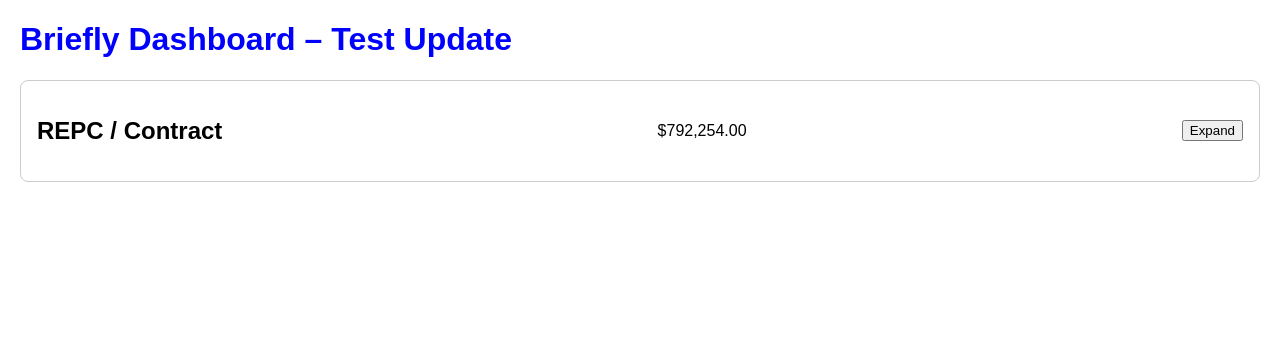
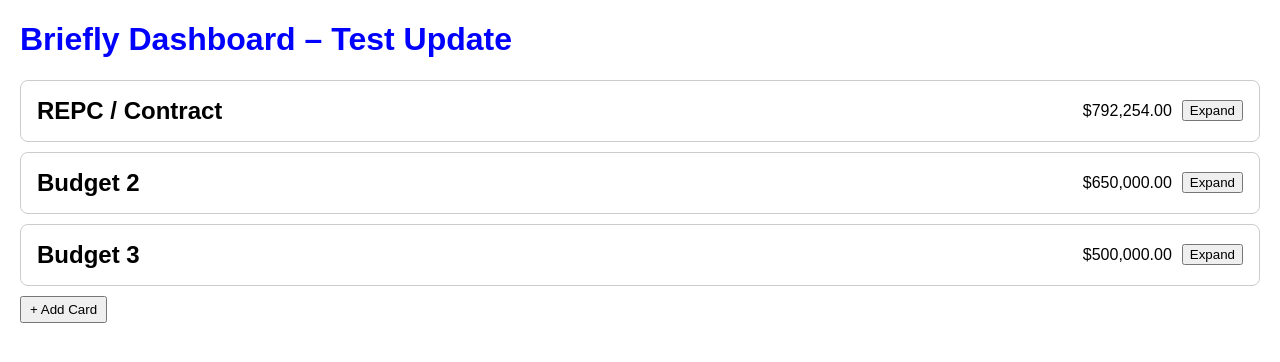
Before and after one commit to bbbr8/test1234, a plain HTML site: page index.html in a window 1280 px wide. Drawn offline with Linux system fonts and the light colour scheme.

Commit message:
feat: add persistent dashboard cards

```diff
--- a/index.html
+++ b/index.html
@@ -7,34 +7,132 @@
   <style>
     body { font-family: Arial, sans-serif; margin: 20px; }
     h1 { color: blue; }
+    #cards { margin-bottom: 10px; }
     .card { border: 1px solid #ccc; border-radius: 8px; padding: 16px; margin-bottom: 10px; }
-    .header { display: flex; justify-content: space-between; align-items: center; }
+    .header { display: flex; align-items: center; }
+    .header h2 { margin: 0; }
+    .header .total { margin-left: auto; margin-right: 10px; }
     .toggles { margin-top: 10px; }
+    #add-card { padding: 4px 8px; }
   </style>
 </head>
 <body>
   <h1>Briefly Dashboard – Test Update</h1>
-
-  <div class="card">
-    <div class="header">
-      <h2>REPC / Contract</h2>
-      <span>$792,254.00</span>
-      <button onclick="toggleDetails(this)">Expand</button>
-    </div>
-    <div class="toggles" style="display:none;">
-      <label><input type="checkbox" checked> Construction</label><br>
-      <label><input type="checkbox" checked> Contingency</label><br>
-      <label><input type="checkbox"> Land</label>
-    </div>
-  </div>
+  <section id="dashboard">
+    <div id="cards"></div>
+    <button id="add-card">+ Add Card</button>
+  </section>
 
   <script>
-    function toggleDetails(button) {
-      const toggles = button.parentElement.nextElementSibling;
-      const visible = toggles.style.display === 'block';
-      toggles.style.display = visible ? 'none' : 'block';
-      button.textContent = visible ? 'Expand' : 'Collapse';
+    const defaultCards = [
+      {id:'repc', title:'REPC / Contract', total:792254},
+      {id:'b2', title:'Budget 2', total:650000},
+      {id:'b3', title:'Budget 3', total:500000}
+    ];
+    const toggleNames = ['Construction','Contingency','Land','Slab','Wall/Fence','Pool','Furniture'];
+
+    function loadCards() {
+      const stored = localStorage.getItem('briefly_cards');
+      if (stored) return JSON.parse(stored);
+      const init = {};
+      defaultCards.forEach(c => {
+        init[c.id] = {
+          ...c,
+          expanded: false,
+          toggles: {
+            Construction: true,
+            Contingency: true,
+            Land: false,
+            Slab: false,
+            'Wall/Fence': false,
+            Pool: false,
+            Furniture: false
+          }
+        };
+      });
+      localStorage.setItem('briefly_cards', JSON.stringify(init));
+      return init;
     }
+
+    function saveCards(cards) {
+      localStorage.setItem('briefly_cards', JSON.stringify(cards));
+    }
+
+    let cards = loadCards();
+    const cardsDiv = document.getElementById('cards');
+
+    function renderCards() {
+      cardsDiv.innerHTML = '';
+      Object.values(cards).forEach(card => {
+        const cardEl = document.createElement('div');
+        cardEl.className = 'card';
+        cardEl.dataset.id = card.id;
+
+        const header = document.createElement('div');
+        header.className = 'header';
+        const title = document.createElement('h2');
+        title.textContent = card.title;
+        const total = document.createElement('span');
+        total.className = 'total';
+        total.textContent = card.total.toLocaleString('en-US', {style:'currency', currency:'USD'});
+        const toggleBtn = document.createElement('button');
+        toggleBtn.textContent = card.expanded ? 'Collapse' : 'Expand';
+        toggleBtn.addEventListener('click', () => {
+          card.expanded = !card.expanded;
+          saveCards(cards);
+          renderCards();
+        });
+        header.appendChild(title);
+        header.appendChild(total);
+        header.appendChild(toggleBtn);
+        cardEl.appendChild(header);
+
+        const togglesEl = document.createElement('div');
+        togglesEl.className = 'toggles';
+        togglesEl.style.display = card.expanded ? 'block' : 'none';
+
+        toggleNames.forEach(name => {
+          const label = document.createElement('label');
+          const input = document.createElement('input');
+          input.type = 'checkbox';
+          input.checked = card.toggles[name] || false;
+          input.addEventListener('change', () => {
+            card.toggles[name] = input.checked;
+            saveCards(cards);
+          });
+          label.appendChild(input);
+          label.appendChild(document.createTextNode(' ' + name));
+          togglesEl.appendChild(label);
+          togglesEl.appendChild(document.createElement('br'));
+        });
+
+        cardEl.appendChild(togglesEl);
+        cardsDiv.appendChild(cardEl);
+      });
+    }
+
+    document.getElementById('add-card').addEventListener('click', () => {
+      const id = 'card' + Date.now();
+      cards[id] = {
+        id,
+        title: 'Untitled',
+        total: 0,
+        expanded: false,
+        toggles: {
+          Construction: false,
+          Contingency: false,
+          Land: false,
+          Slab: false,
+          'Wall/Fence': false,
+          Pool: false,
+          Furniture: false
+        }
+      };
+      saveCards(cards);
+      renderCards();
+    });
+
+    renderCards();
   </script>
 </body>
 </html>
```
